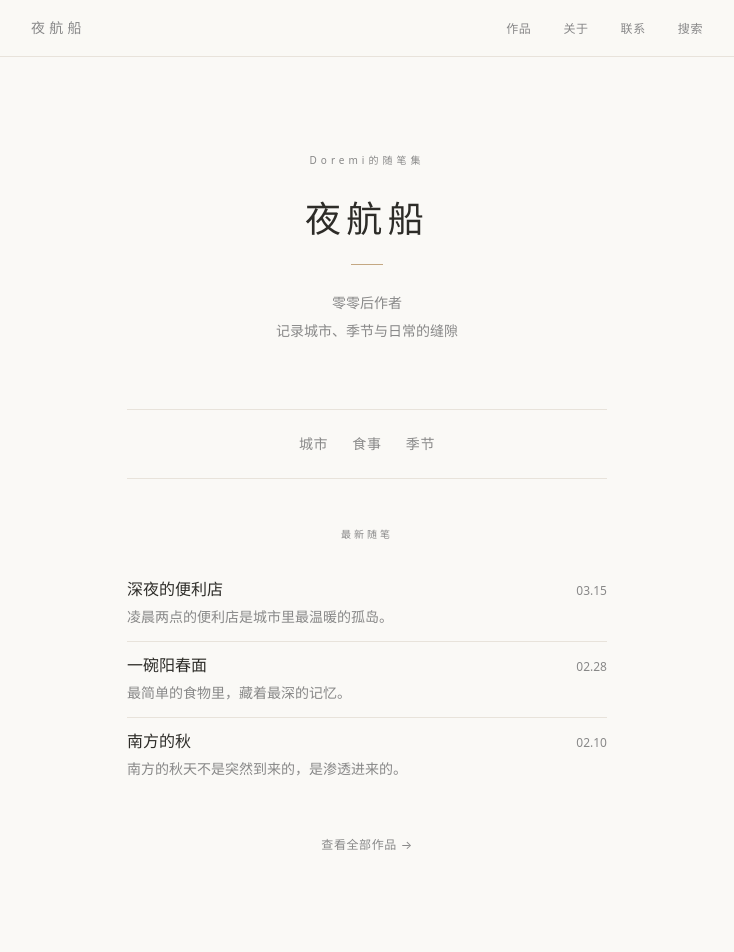
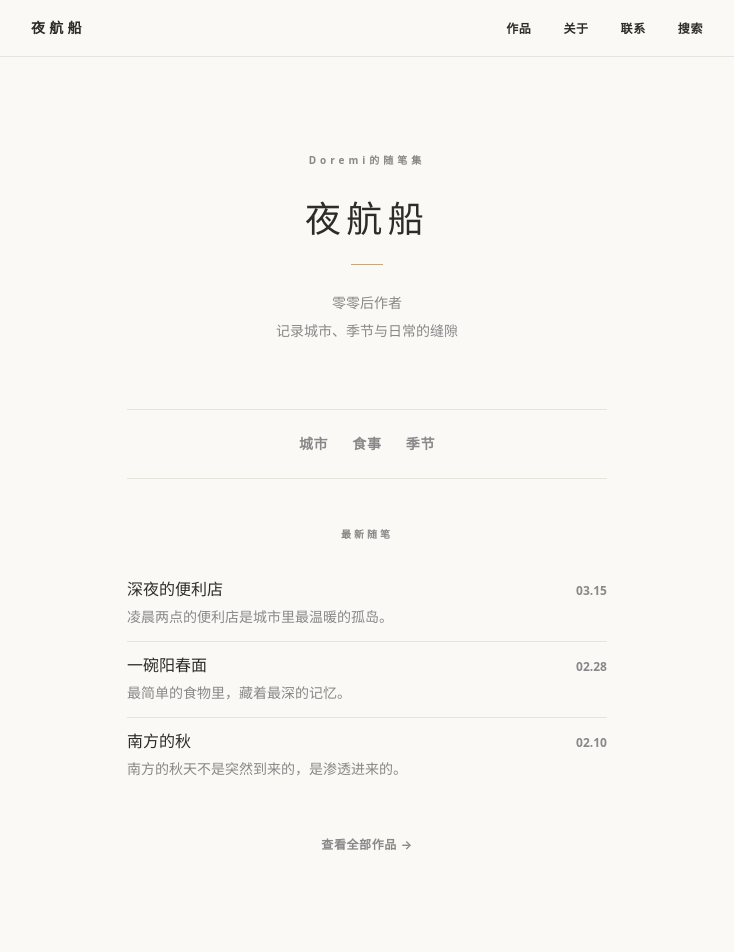
Before and after one commit to huanyuzhao00-sketch/essay-portfolio, a Next.js app: page /essay-portfolio/ in a window 1280 px wide. Shown: the top 952 px of the page, without its empty margins (273-1007 px from the left). Built offline with nearby package versions, Linux system fonts and the light colour scheme.

Commit message:
style: bold all navigation and UI text, improve navbar visibility

```diff
--- a/src/app/contact/page.tsx
+++ b/src/app/contact/page.tsx
@@ -8,14 +8,14 @@ export default function ContactPage() {
 
       <div className="space-y-6 text-center">
         <div>
-          <p className="text-xs tracking-[0.2em] text-text-muted font-sans mb-2">邮箱</p>
+          <p className="text-xs tracking-[0.2em] text-text-muted font-sans font-bold mb-2">邮箱</p>
           <a href="mailto:huanyuzhao00@gmail.com" className="text-base text-ink hover:text-ochre transition-colors">
             huanyuzhao00@gmail.com
           </a>
         </div>
         <div className="w-12 h-px bg-warm-line mx-auto" />
         <div>
-          <p className="text-xs tracking-[0.2em] text-text-muted font-sans mb-3">社交</p>
+          <p className="text-xs tracking-[0.2em] text-text-muted font-sans font-bold mb-3">社交</p>
           <div className="flex justify-center gap-6">
             <a href="#" className="text-sm text-text-muted hover:text-ochre transition-colors font-sans">豆瓣</a>
             <a href="#" className="text-sm text-text-muted hover:text-ochre transition-colors font-sans">即刻</a>
--- a/src/app/essays/EssaysFilter.tsx
+++ b/src/app/essays/EssaysFilter.tsx
@@ -21,7 +21,7 @@ function ThemeFilter({ themes, active }: { themes: string[]; active: string | nu
     <div className="flex flex-wrap gap-3 md:gap-5 justify-center font-sans">
       <button
         onClick={() => setFilter(null)}
-        className={`text-sm tracking-wider transition-colors ${
+        className={`text-sm tracking-wider font-bold transition-colors ${
           active ? 'text-text-muted hover:text-ochre' : 'text-ochre'
         }`}
       >
@@ -31,7 +31,7 @@ function ThemeFilter({ themes, active }: { themes: string[]; active: string | nu
         <button
           key={t}
           onClick={() => setFilter(t)}
-          className={`text-sm tracking-wider transition-colors ${
+          className={`text-sm tracking-wider font-bold transition-colors ${
             active === t ? 'text-ochre' : 'text-text-muted hover:text-ochre'
           }`}
         >
--- a/src/app/essays/[theme]/[slug]/page.tsx
+++ b/src/app/essays/[theme]/[slug]/page.tsx
@@ -23,7 +23,7 @@ export default async function EssayPage({ params }: { params: { theme: string; s
     <div className="max-w-reading mx-auto px-5 md:px-12 py-16 md:py-24">
       {/* Meta */}
       <div className="text-center mb-8">
-        <div className="text-[10px] tracking-[0.2em] text-text-muted font-sans">
+        <div className="text-[10px] tracking-[0.2em] text-text-muted font-sans font-bold">
           <Link href={`/essays?theme=${encodeURIComponent(essay.theme)}`} className="hover:text-ochre transition-colors">
             {essay.theme}
           </Link>
@@ -48,7 +48,7 @@ export default async function EssayPage({ params }: { params: { theme: string; s
             {prev && (
               <Link
                 href={`/essays/${encodeURIComponent(prev.theme)}/${encodeURIComponent(prev.slug)}`}
-                className="text-text-muted hover:text-ochre transition-colors"
+                className="text-text-muted font-bold hover:text-ochre transition-colors"
               >
                 &larr; {prev.title}
               </Link>
@@ -58,7 +58,7 @@ export default async function EssayPage({ params }: { params: { theme: string; s
             {next && (
               <Link
                 href={`/essays/${encodeURIComponent(next.theme)}/${encodeURIComponent(next.slug)}`}
-                className="text-text-muted hover:text-ochre transition-colors"
+                className="text-text-muted font-bold hover:text-ochre transition-colors"
               >
                 {next.title} &rarr;
               </Link>
--- a/src/app/essays/page.tsx
+++ b/src/app/essays/page.tsx
@@ -15,7 +15,7 @@ export default function EssaysPage() {
             const essays = grouped.get(theme) || []
             return (
               <section key={theme} data-theme={theme} className="mb-12">
-                <h2 className="text-xs tracking-[0.3em] text-text-muted font-sans mb-4 text-center">{theme}</h2>
+                <h2 className="text-xs tracking-[0.3em] text-text-muted font-sans font-bold mb-4 text-center">{theme}</h2>
                 <div className="divide-y divide-warm-line">
                   {essays.map(essay => (
                     <EssayCard key={`${essay.theme}/${essay.slug}`} essay={essay} />
--- a/src/app/page.tsx
+++ b/src/app/page.tsx
@@ -10,7 +10,7 @@ export default function HomePage() {
     <div className="max-w-xl mx-auto px-5 md:px-12 py-16 md:py-24">
       {/* Hero */}
       <section className="text-center mb-16">
-        <p className="text-[10px] tracking-[0.4em] text-text-muted font-sans mb-8">Doremi的随笔集</p>
+        <p className="text-[10px] tracking-[0.4em] text-text-muted font-sans font-bold mb-8">Doremi的随笔集</p>
         <h1 className="text-3xl md:text-4xl text-ink tracking-[0.15em] mb-6">夜航船</h1>
         <div className="w-8 h-px bg-ochre mx-auto mb-6" />
         <p className="text-sm text-text-muted leading-loose">
@@ -26,7 +26,7 @@ export default function HomePage() {
             <Link
               key={theme}
               href={`/essays?theme=${encodeURIComponent(theme)}`}
-              className="text-sm text-text-muted hover:text-ochre transition-colors font-sans tracking-wider"
+              className="text-sm text-text-muted font-bold hover:text-ochre transition-colors font-sans tracking-wider"
             >
               {theme}
             </Link>
@@ -37,7 +37,7 @@ export default function HomePage() {
 
       {/* Recent essays */}
       <section>
-        <p className="text-[10px] tracking-[0.3em] text-text-muted font-sans mb-6 text-center">最新随笔</p>
+        <p className="text-[10px] tracking-[0.3em] text-text-muted font-sans font-bold mb-6 text-center">最新随笔</p>
         <div className="divide-y divide-warm-line">
           {recentEssays.map(essay => (
             <EssayCard key={`${essay.theme}/${essay.slug}`} essay={essay} />
@@ -47,7 +47,7 @@ export default function HomePage() {
 
       {/* Link to all essays */}
       <div className="text-center mt-10">
-        <Link href="/essays" className="text-xs text-text-muted hover:text-ochre transition-colors tracking-wider font-sans">
+        <Link href="/essays" className="text-xs text-text-muted font-bold hover:text-ochre transition-colors tracking-wider font-sans">
           查看全部作品 →
         </Link>
       </div>
--- a/src/components/EssayCard.tsx
+++ b/src/components/EssayCard.tsx
@@ -11,7 +11,7 @@ export default function EssayCard({ essay }: { essay: EssayMeta }) {
         <h3 className="text-base text-ink group-hover:text-ochre transition-colors">
           {essay.title}
         </h3>
-        <span className="text-xs text-text-muted font-sans shrink-0">
+        <span className="text-xs text-text-muted font-sans font-bold shrink-0">
           {essay.date.replace(/^(\d{4})-(\d{2})-(\d{2})$/, '$2.$3')}
         </span>
       </div>
--- a/src/components/Footer.tsx
+++ b/src/components/Footer.tsx
@@ -1,7 +1,7 @@
 export default function Footer() {
   return (
     <footer className="border-t border-warm-line py-8 text-center">
-      <p className="text-xs text-text-muted tracking-wider font-sans">
+      <p className="text-xs text-ink font-bold tracking-wider font-sans">
         &copy; {new Date().getFullYear()} 夜航船
       </p>
     </footer>
--- a/src/components/NavBar.tsx
+++ b/src/components/NavBar.tsx
@@ -11,13 +11,13 @@ export default function NavBar() {
   return (
     <header className="sticky top-0 z-10 bg-paper/90 backdrop-blur-sm border-b border-warm-line">
       <nav className="max-w-3xl mx-auto px-5 md:px-12 h-14 flex items-center justify-between">
-        <Link href="/" className="text-sm tracking-[0.3em] text-text-muted hover:text-ink transition-colors font-sans">
+        <Link href="/" className="text-sm tracking-[0.3em] text-ink font-bold transition-colors font-sans">
           夜航船
         </Link>
         <ul className="flex gap-6 md:gap-8">
           {links.map(l => (
             <li key={l.href}>
-              <Link href={l.href} className="text-xs text-text-muted hover:text-ochre transition-colors tracking-wider font-sans">
+              <Link href={l.href} className="text-xs text-ink font-bold hover:text-ochre transition-colors tracking-wider font-sans">
                 {l.label}
               </Link>
             </li>
--- a/src/components/SearchBox.tsx
+++ b/src/components/SearchBox.tsx
@@ -29,7 +29,7 @@ export default function SearchBox({ essays }: { essays: EssayMeta[] }) {
       />
 
       {query && (
-        <p className="text-xs text-text-muted mt-3 font-sans">
+        <p className="text-xs text-text-muted mt-3 font-sans font-bold">
           {results.length ? `找到 ${results.length} 篇` : '没有匹配结果'}
         </p>
       )}
--- a/src/components/ThemeFilter.tsx
+++ b/src/components/ThemeFilter.tsx
@@ -20,7 +20,7 @@ export default function ThemeFilter({ themes, active }: { themes: string[]; acti
     <div className="flex flex-wrap gap-3 md:gap-5 justify-center font-sans">
       <button
         onClick={() => setFilter(null)}
-        className={`text-sm tracking-wider transition-colors ${
+        className={`text-sm tracking-wider font-bold transition-colors ${
           active ? 'text-text-muted hover:text-ochre' : 'text-ochre'
         }`}
       >
@@ -30,7 +30,7 @@ export default function ThemeFilter({ themes, active }: { themes: string[]; acti
         <button
           key={t}
           onClick={() => setFilter(t)}
-          className={`text-sm tracking-wider transition-colors ${
+          className={`text-sm tracking-wider font-bold transition-colors ${
             active === t ? 'text-ochre' : 'text-text-muted hover:text-ochre'
           }`}
         >
```
